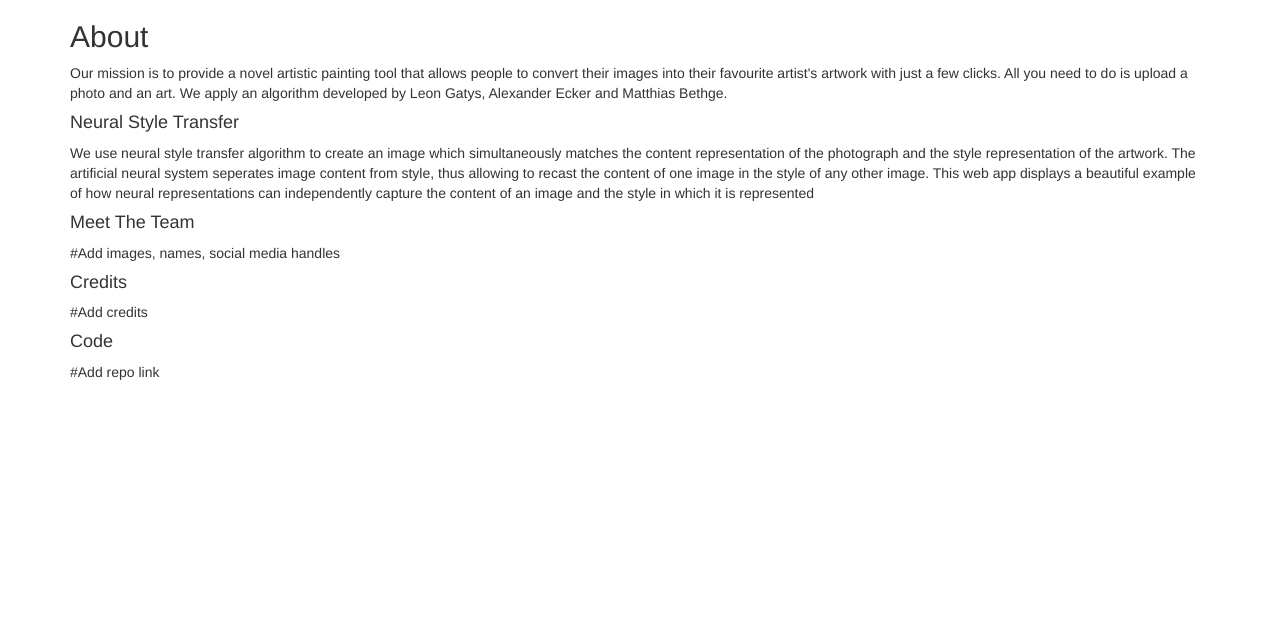
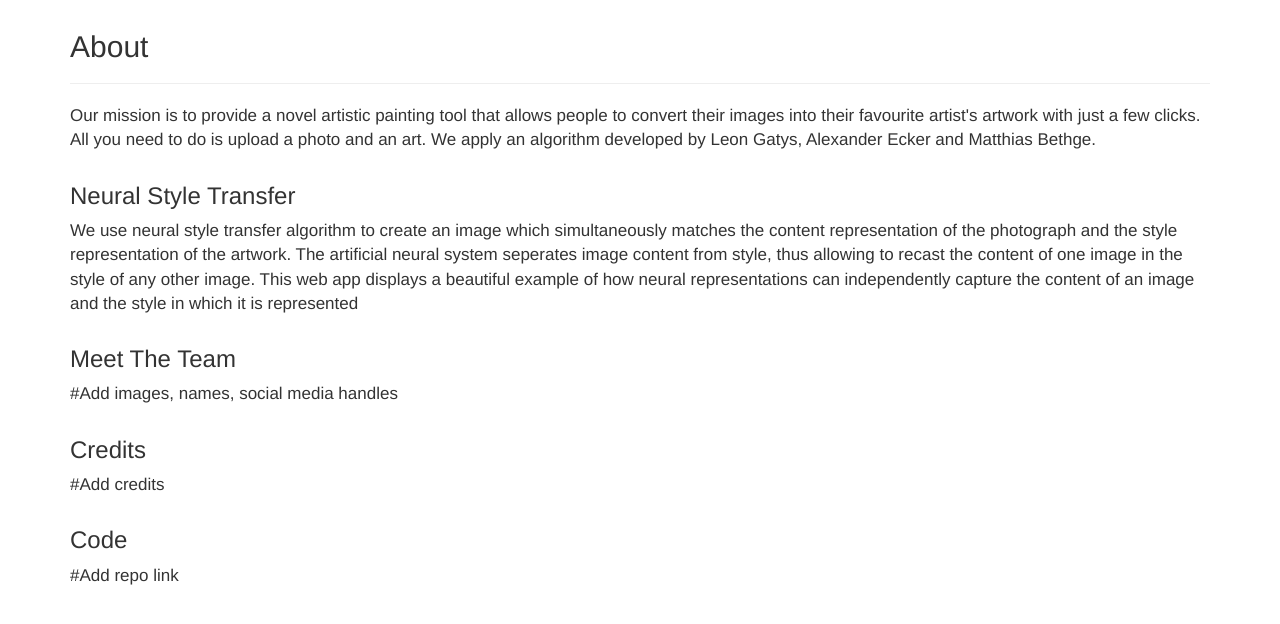
Before and after one commit to avgupt/NeuralArt, a Flask app: page /about in a window 1280 px wide. Shown: the part 52-676 px from the top of the page. Run offline with Flask 2, Linux system fonts and the light colour scheme; some libraries are stand-ins or nearby versions.

Commit message:
Add margins and padding

```diff
--- a/NeuralArt/templates/about.html
+++ b/NeuralArt/templates/about.html
@@ -2,21 +2,35 @@
 
 {% block head %} About {% endblock %}
 
+{% block css %}
+    p {
+        font-size: 17px;
+        margin-bottom: 10px;
+        padding-bottom: 10px;
+    }
+
+    h2 {
+        margin-top: 10px;
+        padding-top: 10px
+    }
+{% endblock %}
+
 {% block body %}
     <main role="main">
         <h2>About</h2>
+        <hr>
         <p>Our mission is to provide a novel artistic painting tool that allows people to convert their images into their favourite artist's artwork with just a few clicks.
             All you need to do is upload a photo and an art.
             We apply an algorithm developed by Leon Gatys, Alexander Ecker and Matthias Bethge.</p>
     </main>
-    <h4>Neural Style Transfer</h4>
+    <h3>Neural Style Transfer</h3>
     <p>We use neural style transfer algorithm to create an image which simultaneously matches the content representation of the photograph and the style representation of the artwork.
         The artificial neural system seperates image content from style, thus allowing to recast the content of one image in the style of any other image.
         This web app displays a beautiful example of how neural representations can independently capture the content of an image and the style in which it is represented</p>
-    <h4>Meet The Team</h4>
+    <h3>Meet The Team</h3>
     <p>#Add images, names, social media handles</p>
-    <h4>Credits</h4>
+    <h3>Credits</h3>
     <p>#Add credits</p>
-    <h4>Code</h4>
+    <h3>Code</h3>
     <p>#Add repo link</p>
 {% endblock %}
```
Also changed, not shown: NeuralArt/templates/index.html (+10 -0 lines), 1 other file.
